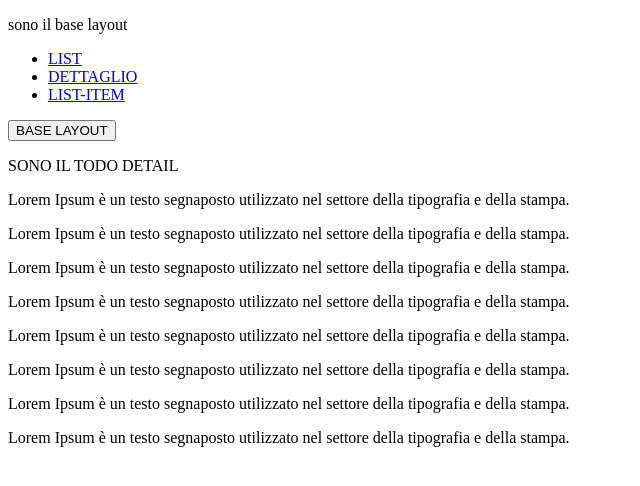
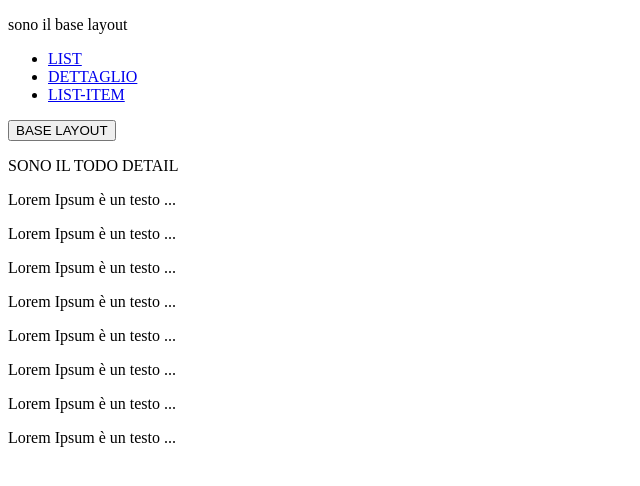
Before and after one commit to cicababba/codemotion-todo, an Angular app: page /todos/detail in a window 1280 px wide. Shown: the top 486 px of the page, without its empty margins (0-640 px from the left). Built offline with nearby package versions, Linux system fonts and the light colour scheme.

Commit message:
aggiunta pipe

```diff
--- /dev/null
+++ b/src/app/modules/shared/pipes/truncate-text.pipe.ts
@@ -0,0 +1,14 @@
+import { Pipe, PipeTransform } from '@angular/core';
+
+@Pipe({
+  name: 'truncateText'
+})
+export class TruncateTextPipe implements PipeTransform {
+
+  transform(value: string, ...args: unknown[]): string {
+    if (value && value.length > 23)
+      return `${value.substring(0, 23)}...`;
+    return 'NO TEXT';
+  }
+
+}
--- a/src/app/modules/todo/components/todo-detail/todo-detail.component.html
+++ b/src/app/modules/todo/components/todo-detail/todo-detail.component.html
@@ -1,17 +1,17 @@
 <p>SONO IL TODO DETAIL</p>
-<p>Lorem Ipsum è un testo segnaposto utilizzato nel settore della tipografia e della stampa.
+<p>{{'Lorem Ipsum è un testo segnaposto utilizzato nel settore della tipografia e della stampa.' | truncateText }}
 </p>
-<p>Lorem Ipsum è un testo segnaposto utilizzato nel settore della tipografia e della stampa.
+<p>{{'Lorem Ipsum è un testo segnaposto utilizzato nel settore della tipografia e della stampa.' | truncateText }}
 </p>
-<p>Lorem Ipsum è un testo segnaposto utilizzato nel settore della tipografia e della stampa.
+<p>{{'Lorem Ipsum è un testo segnaposto utilizzato nel settore della tipografia e della stampa.' | truncateText }}
 </p>
-<p>Lorem Ipsum è un testo segnaposto utilizzato nel settore della tipografia e della stampa.
+<p>{{'Lorem Ipsum è un testo segnaposto utilizzato nel settore della tipografia e della stampa.' | truncateText }}
 </p>
-<p>Lorem Ipsum è un testo segnaposto utilizzato nel settore della tipografia e della stampa.
+<p>{{'Lorem Ipsum è un testo segnaposto utilizzato nel settore della tipografia e della stampa.' | truncateText }}
 </p>
-<p>Lorem Ipsum è un testo segnaposto utilizzato nel settore della tipografia e della stampa.
+<p>{{'Lorem Ipsum è un testo segnaposto utilizzato nel settore della tipografia e della stampa.' | truncateText }}
 </p>
-<p>Lorem Ipsum è un testo segnaposto utilizzato nel settore della tipografia e della stampa.
+<p>{{'Lorem Ipsum è un testo segnaposto utilizzato nel settore della tipografia e della stampa.' | truncateText }}
 </p>
-<p>Lorem Ipsum è un testo segnaposto utilizzato nel settore della tipografia e della stampa.
+<p>{{'Lorem Ipsum è un testo segnaposto utilizzato nel settore della tipografia e della stampa.' | truncateText }}
 </p>
```
Also changed, not shown: src/app/modules/shared/shared.module.ts (+7 -3 lines).
